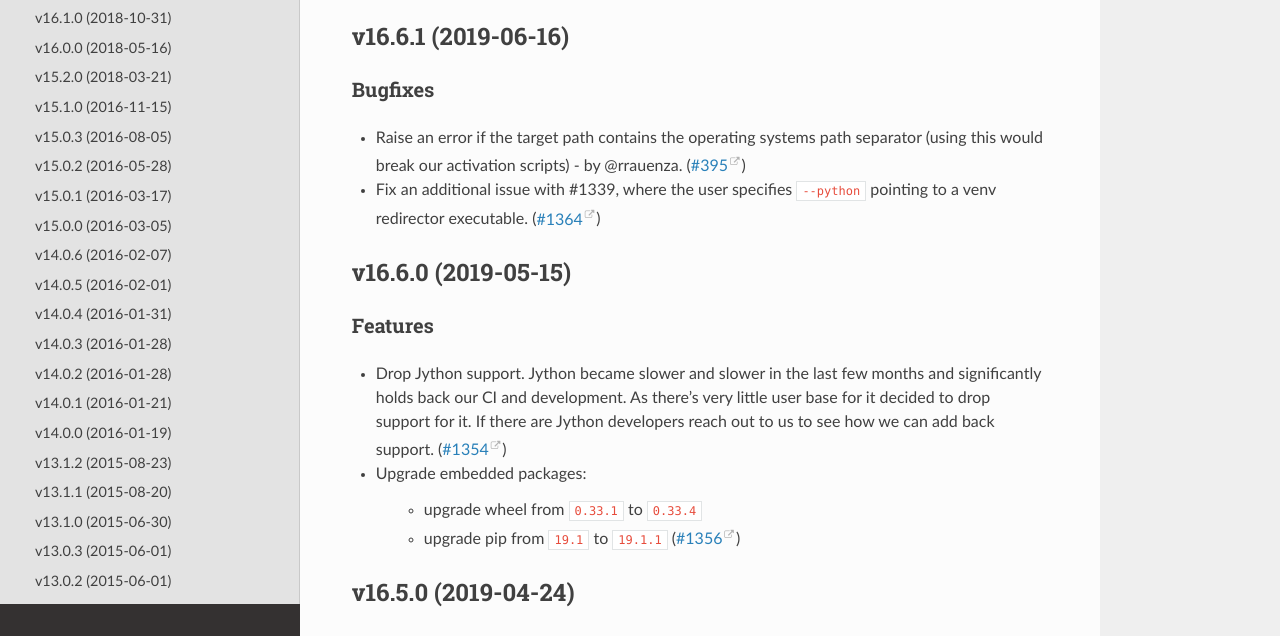
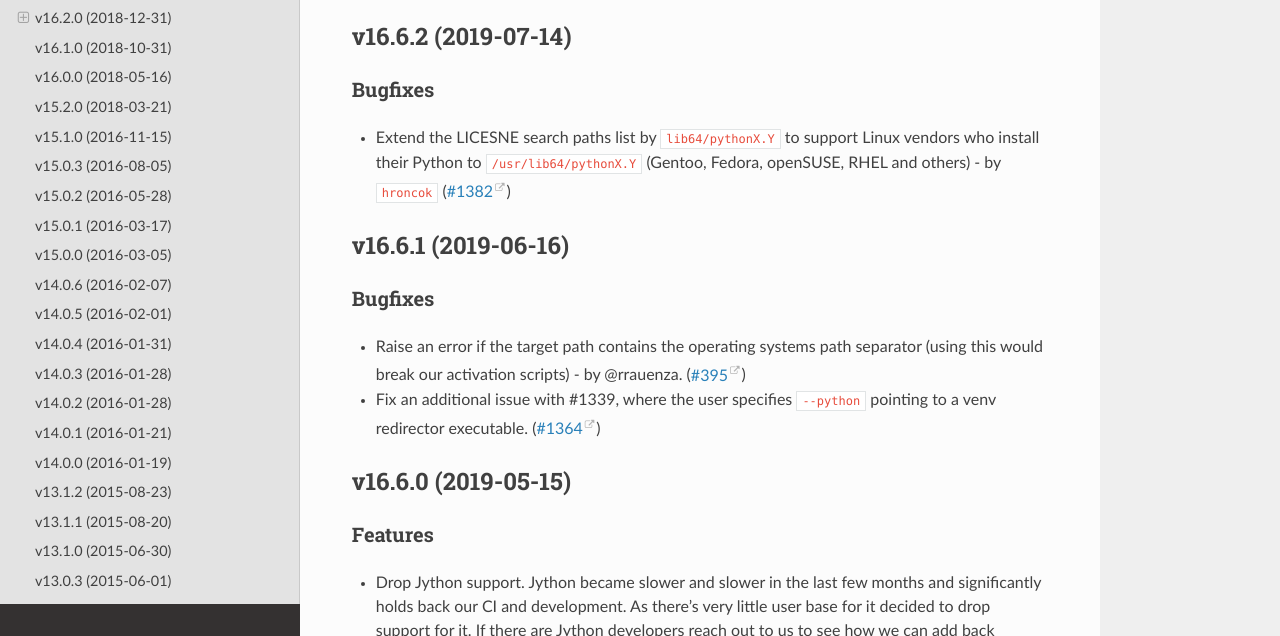
Before and after one commit to pypa/virtualenv, a Sphinx documentation site: the page built from docs/changes.rst, in a window 1280 px wide and 900 px high, cut to the strip 264-900 px from the top of the window. Built offline with Sphinx 7.4.7 and the Read the Docs theme 2.0.0, drawn with Linux system fonts in a browser that asks for light colours.

Commit message:
release 16.6.2

```diff
--- a/docs/changelog/1382.bugfix.rst
+++ /dev/null
@@ -1,3 +0,0 @@
-Extend the LICESNE search paths list by ``lib64/pythonX.Y`` to support Linux
-vendors who install their Python to ``/usr/lib64/pythonX.Y`` (Gentoo, Fedora,
-openSUSE, RHEL and others) - by ``hroncok``
--- a/docs/changes.rst
+++ b/docs/changes.rst
@@ -4,6 +4,17 @@
 .. include:: _draft.rst
 
 .. towncrier release notes start
+
+v16.6.2 (2019-07-14)
+--------------------
+
+Bugfixes
+^^^^^^^^
+
+- Extend the LICESNE search paths list by ``lib64/pythonX.Y`` to support Linux
+  vendors who install their Python to ``/usr/lib64/pythonX.Y`` (Gentoo, Fedora,
+  openSUSE, RHEL and others) - by ``hroncok`` (`#1382 <https://github.com/pypa/virtualenv/issues/1382>`_)
+
 
 v16.6.1 (2019-06-16)
 --------------------
--- a/virtualenv.py
+++ b/virtualenv.py
@@ -44,7 +44,7 @@
     # noinspection PyPep8Naming
     import configparser as ConfigParser
 
-__version__ = "16.6.1"
+__version__ = "16.6.2"
 virtualenv_version = __version__  # legacy
 DEBUG = os.environ.get("_VIRTUALENV_DEBUG", None) == "1"
 if sys.version_info < (2, 7):
```
Also changed, not shown: 1 other file.
